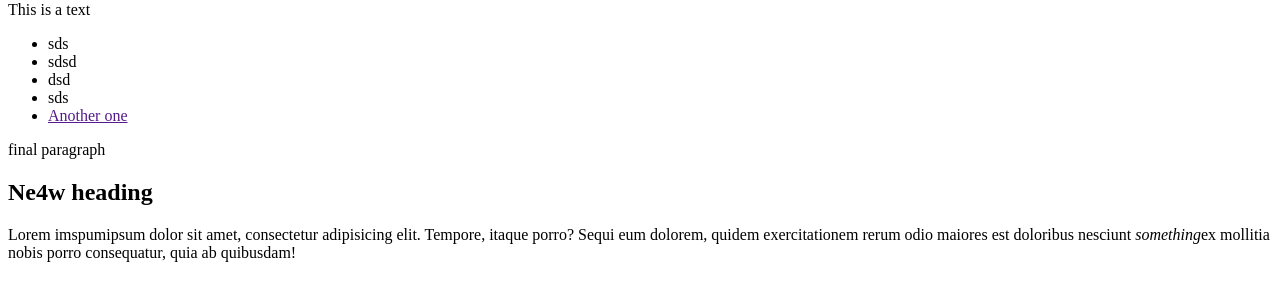
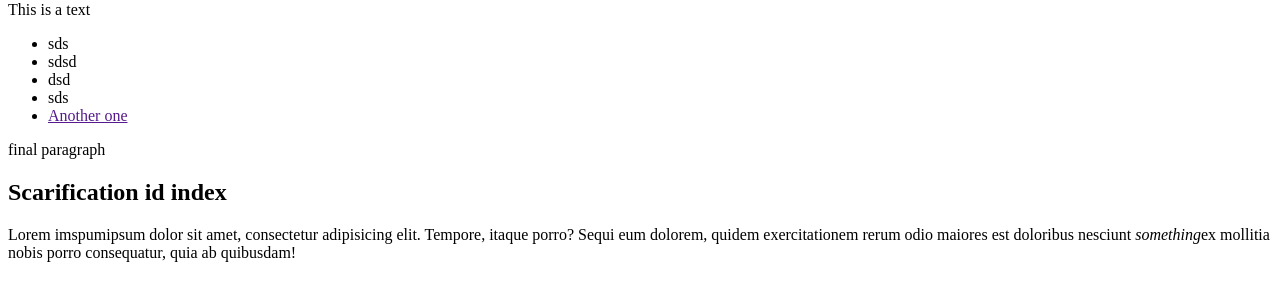
Before and after one commit to luciussulla/gitexercise, a plain HTML site: page index.html in a window 1280 px wide. Shown: the part 79-380 px from the top of the page. Drawn offline with Linux system fonts and the light colour scheme.

Commit message:
scarification of index

```diff
--- a/index.html
+++ b/index.html
@@ -15,7 +15,7 @@
       <li><a href="">Another one</a></li>
   </ul>
   <p> final paragraph</p>
-  <h2>Ne4w heading</h2>
+  <h2>Scarification id index</h2>
   <p>Lorem <ipsum>imspum</ipsum>ipsum dolor sit amet, consectetur adipisicing elit. Tempore, itaque porro? Sequi eum dolorem, quidem exercitationem rerum odio maiores est doloribus nesciunt <em>something</em>ex mollitia nobis porro consequatur, quia ab quibusdam!</p>
 </body>
 </html>
```
